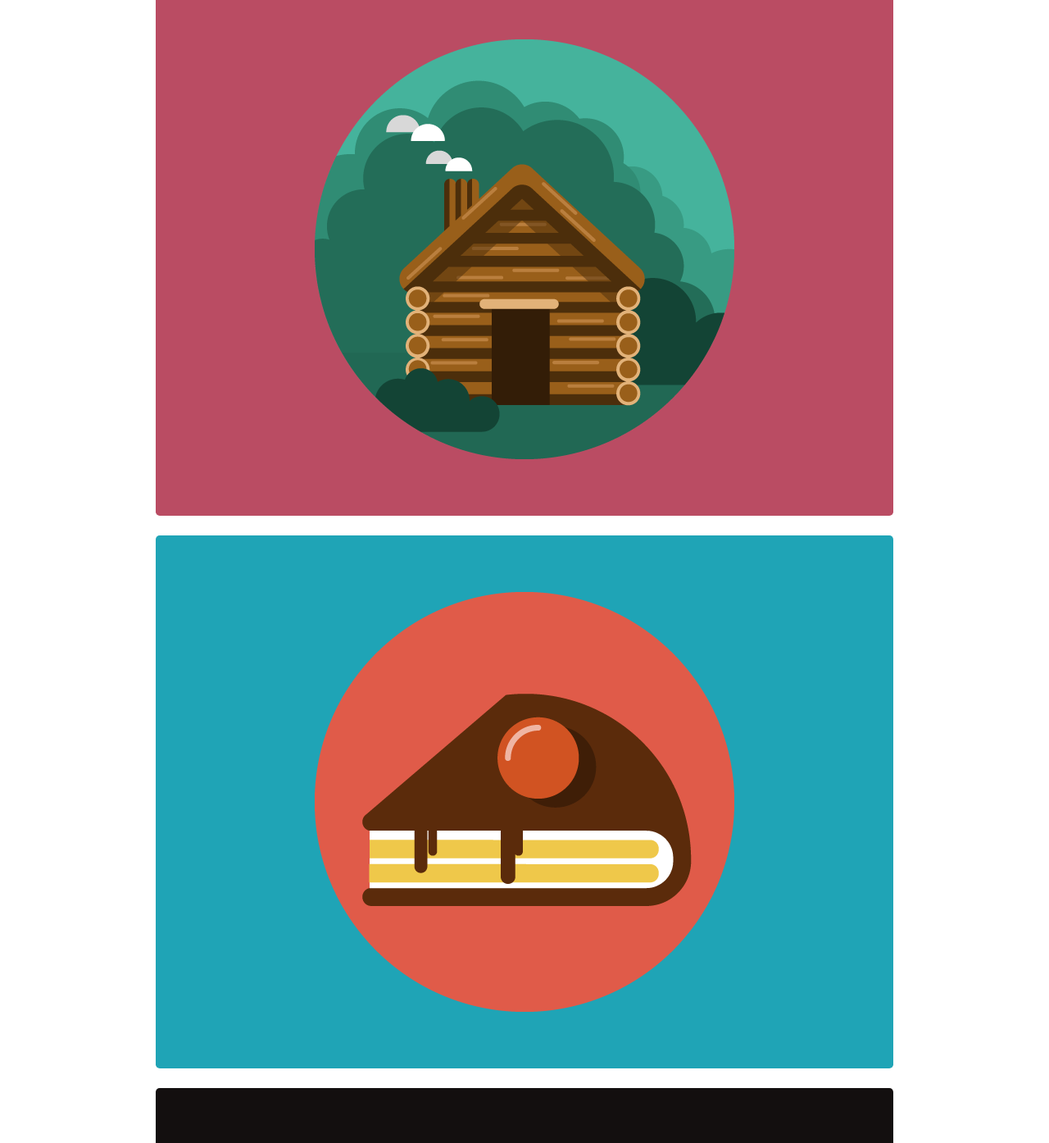
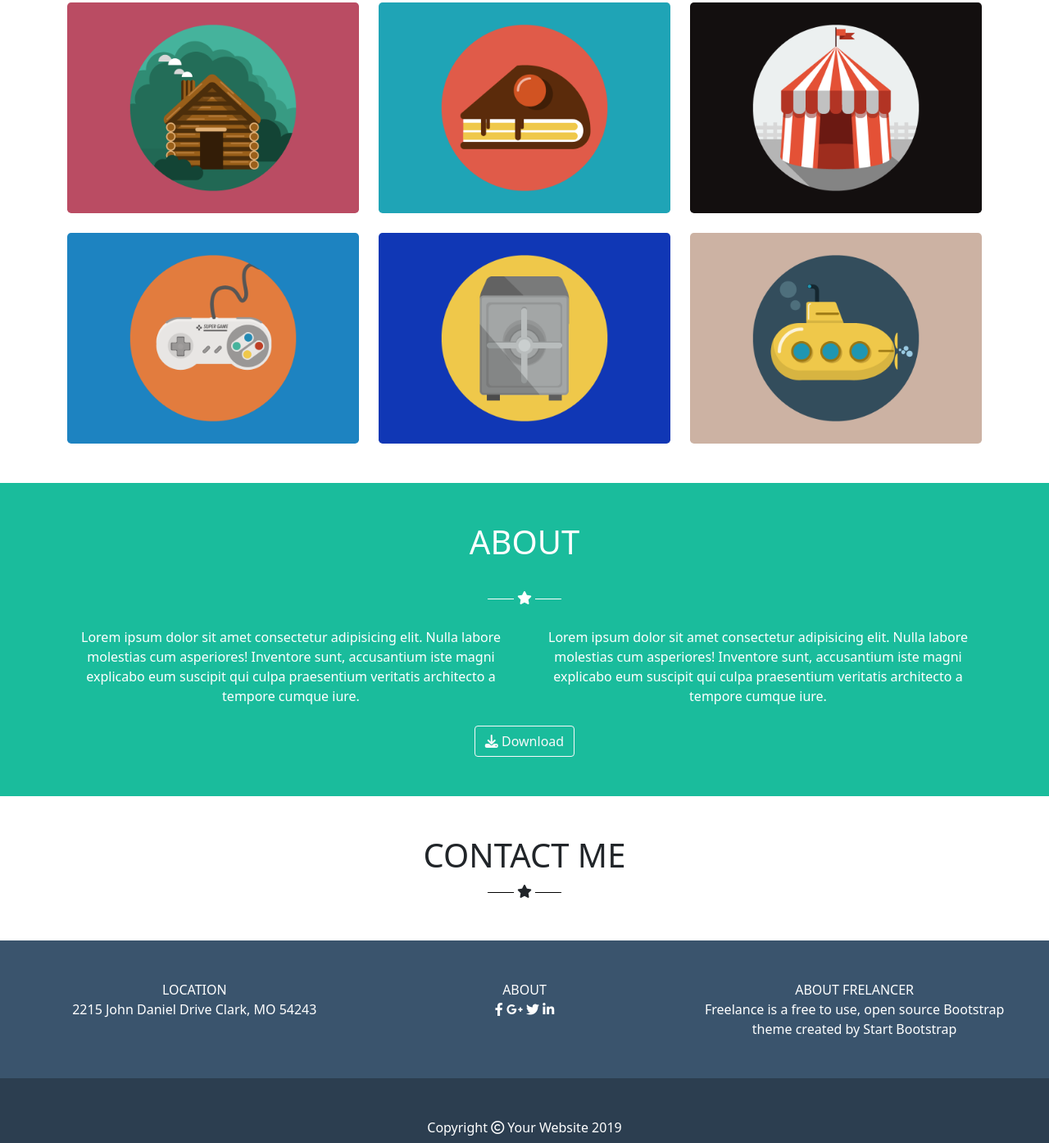
Before and after one commit to Crisano97/html-css-bootstrap-freelancer, a plain HTML site: page index.html in a window 1280 px wide. Shown: the part 600-1994 px from the top of the page at 82% size. Drawn offline with nearby package versions, Linux system fonts and the light colour scheme.

Commit message:
bootstrap responsive md e lg completi

```diff
--- a/index.html
+++ b/index.html
@@ -6,7 +6,7 @@
     <meta http-equiv="X-UA-Compatible" content="IE=edge">
     <meta name="viewport" content="width=device-width, initial-scale=1.0">
     <title>Document</title>
-    <link rel="stylesheet" href="https://cdn.jsdelivr.net/npm/bootstrap-icons@1.8.3/font/bootstrap-icons.css">
+    <link rel="stylesheet" href="https://cdnjs.cloudflare.com/ajax/libs/font-awesome/6.1.1/css/all.min.css" integrity="sha512-KfkfwYDsLkIlwQp6LFnl8zNdLGxu9YAA1QvwINks4PhcElQSvqcyVLLD9aMhXd13uQjoXtEKNosOWaZqXgel0g==" crossorigin="anonymous" referrerpolicy="no-referrer" />
     <link href="https://cdn.jsdelivr.net/npm/bootstrap@5.0.2/dist/css/bootstrap.min.css" rel="stylesheet"
         integrity="sha384-EVSTQN3/azprG1Anm3QDgpJLIm9Nao0Yz1ztcQTwFspd3yD65VohhpuuCOmLASjC" crossorigin="anonymous">
     <link rel="stylesheet" href="./css/style.css">
@@ -30,7 +30,7 @@
                         <h1>START BOOTSTRAP</h1>
                     </div>
                     <div class="iconwrapper col-12">
-                        <i class="bi bi-star-fill"></i>
+                        <i class="fa-solid fa-star"></i>
                     </div>
                     <div class="col-12">
                         <span>GRAPHIC ARTIST - WEB DESIGNER - ILLUSTRATOR</span>
@@ -41,29 +41,29 @@
         </section>
         <section class=" py-5">
             <div class="container">
-                <div class="row text-center">
+                <div class="row text-center g-4">
                     <div class="col-12">
                         <h2>Portfolio</h2>
                     </div>
                     <div class="iconwrapper_b col-12">
-                        <i class="bi bi-star-fill"></i>
+                        <i class="fa-solid fa-star"></i>
                     </div>
-                    <div class="col-12 g-4">
+                    <div class="col-12 col-md-6 col-lg-4">
                         <img class="img-fluid rounded-3" src="./img/cabin.png" alt="">
                     </div>
-                    <div class="col-12 g-4">
+                    <div class="col-12 col-md-6 col-lg-4">
                         <img class="img-fluid rounded-3" src="./img/cake.png" alt="">
                     </div>
-                    <div class="col-12 g-4">
+                    <div class="col-12 col-md-6 col-lg-4">
                         <img class="img-fluid rounded-3" src="./img/circus.png" alt="">
                     </div>
-                    <div class="col-12 g-4">
+                    <div class="col-12 col-md-6 col-lg-4">
                         <img class="img-fluid rounded-3" src="./img/game.png" alt="">
                     </div>
-                    <div class="col-12 g-4">
+                    <div class="col-12 col-md-6 col-lg-4">
                         <img class="img-fluid rounded-3" src="./img/safe.png" alt="">
                     </div>
-                    <div class="col-12 g-4">
+                    <div class="col-12 col-md-6 col-lg-4">
                         <img class="img-fluid rounded-3" src="./img/submarine.png" alt="">
                     </div>
                 </div>
@@ -76,20 +76,23 @@
                         <h1>ABOUT</h1>
                     </div>
                     <div class="iconwrapper col-12">
-                        <i class="bi bi-star-fill"></i>
+                        <i class="fa-solid fa-star"></i>
                     </div>
-                    <div class="col-12">
+                    <div class="col-12 col-md-6">
+                        <span>Lorem ipsum dolor sit amet consectetur adipisicing elit. Nulla labore molestias cum
+                            asperiores! Inventore sunt, accusantium iste magni explicabo eum suscipit qui culpa
+                            praesentium veritatis architecto a tempore cumque iure.</span>
+                    </div>
+                    <div class="col-12 col-md-6">
                         <span>Lorem ipsum dolor sit amet consectetur adipisicing elit. Nulla labore molestias cum
                             asperiores! Inventore sunt, accusantium iste magni explicabo eum suscipit qui culpa
                             praesentium veritatis architecto a tempore cumque iure.</span>
                     </div>
                     <div class="col-12">
-                        <span>Lorem ipsum dolor sit amet consectetur adipisicing elit. Nulla labore molestias cum
-                            asperiores! Inventore sunt, accusantium iste magni explicabo eum suscipit qui culpa
-                            praesentium veritatis architecto a tempore cumque iure.</span>
-                    </div>
-                    <div class="col-12">
-                        <button type="button" class="btn btn-outline-light">Secondary</button>
+                        <button type="button" class="btn btn-outline-light">
+                            <i class="fa-solid fa-download"></i>
+                            Download
+                        </button>
                     </div>
                 </div>
             </div>
@@ -102,7 +105,7 @@
                         <h1>CONTACT ME</h1>
                     </div>
                     <div class="iconwrapper_b col-12">
-                        <i class="bi bi-star-fill"></i>
+                        <i class="fa-solid fa-star"></i>
                     </div>
                 </div>
             </div>
@@ -112,7 +115,7 @@
     <footer>
         <div class="mf_top p-5">
             <div class="row text-center g-4">
-                <div class="col-12">
+                <div class="col-12 col-md-4">
                     <div class="col-12">
                         <span>LOCATION</span>
                     </div>
@@ -120,18 +123,18 @@
                         <span>2215 John Daniel Drive Clark, MO 54243</span>
                     </div>
                 </div>
-                <div class="col-12">
+                <div class="col-12 col-md-4">
                     <div class="col-12">
                         <span>ABOUT</span>
                     </div>
                     <div class="col-12">
-                        <i class="bi bi-facebook"></i>
-                        <i class="bi bi-google"></i>
-                        <i class="bi bi-twitter"></i>
-                        <i class="bi bi-linkedin"></i>
+                        <i class="fa-brands fa-facebook-f"></i>
+                        <i class="fa-brands fa-google-plus-g"></i>
+                        <i class="fa-brands fa-twitter"></i>
+                        <i class="fa-brands fa-linkedin-in"></i>
                     </div>
                 </div>
-                <div class="col-12">
+                <div class="col-12 col-md-4">
                     <div class="col-12">
                         <span>ABOUT FRELANCER</span>
                     </div>
@@ -144,7 +147,7 @@
         <div class="mf_bot p-5">
             <div class="row text-center">
                 <div class="col-12">
-                    <span>Copyright C Your Website 2019</span>
+                    <span>Copyright <i class="fa-regular fa-copyright"></i> Your Website 2019</span>
                 </div>
             </div>
         </div>
```
